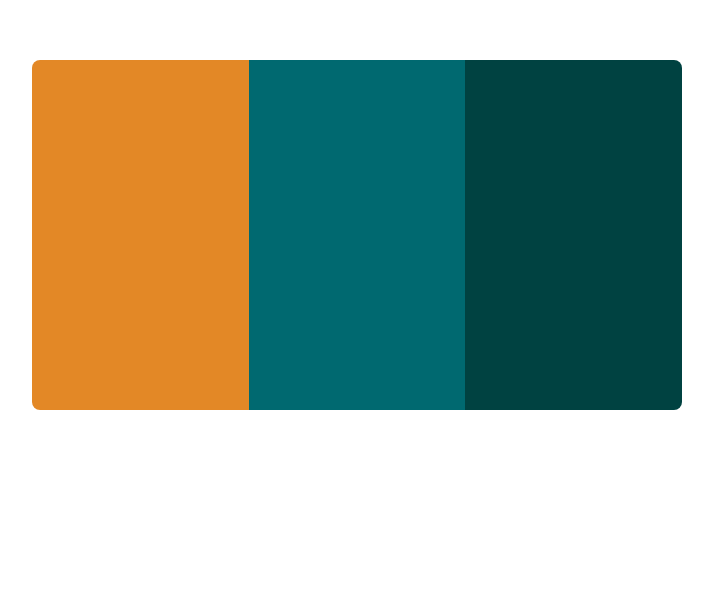
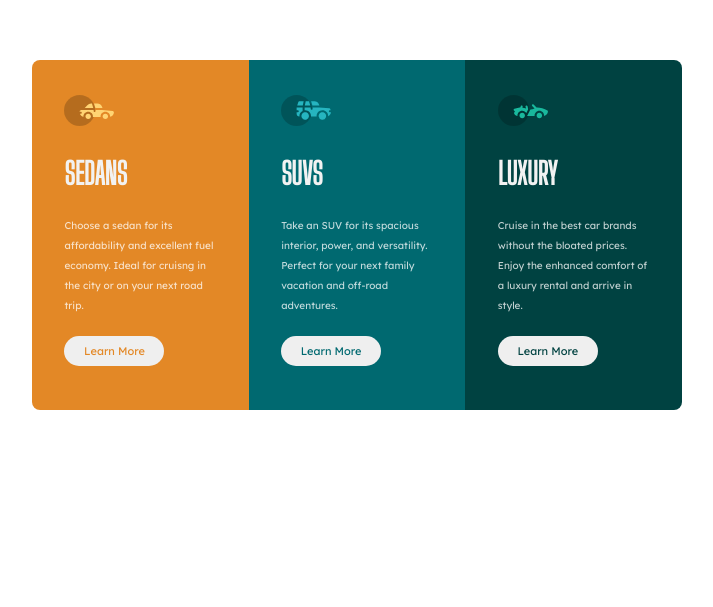
Before and after one commit to jakewebd/3-column-card, a plain HTML site: page index.html in a window 1280 px wide. Shown: the part 193-800 px from the top of the page, without its empty margins (283-996 px from the left). Drawn offline with Linux system fonts and the light colour scheme.

Commit message:
Update index.html

```diff
--- a/index.html
+++ b/index.html
@@ -5,7 +5,8 @@
   <meta name="viewport" content="width=device-width, initial-scale=1.0"> <!-- displays site properly based on user's device -->
 
   <link rel="icon" type="image/png" sizes="32x32" href="./images/favicon-32x32.png">
-
+  <link href="https://fonts.googleapis.com/css?family=Lexend+Deca" rel="stylesheet" type="text/css">
+  <link href="https://fonts.googleapis.com/css?family=Big+Shoulders+Display" rel="stylesheet" type="text/css">
   <title>Frontend Mentor | 3-column preview card component</title>
 <link href="style.css" rel="stylesheet" type="text/css">
 
@@ -15,18 +16,37 @@
 <div class="main-container">
 
   <div class="section-1">
-
-
-
+<img class="car-icon" alt="sedan-icon" src="https://raw.githubusercontent.com/jakewebd/3-column-card/2fbc7ddb0ba47f446f17e926062ee9c062144c66/images/icon-sedans.svg">
+<h2 class="headers">SEDANS</h2>
+<pre>Choose a sedan for its
+affordability and excellent fuel
+economy. Ideal for cruisng in
+the city or on your next road
+trip.
+</pre>
+<button>Learn More        </button>
   </div>
 <div class="section-2">
-
-
+<img alt="suv-icon" class="car-icon" src="https://raw.githubusercontent.com/jakewebd/3-column-card/2fbc7ddb0ba47f446f17e926062ee9c062144c66/images/icon-suvs.svg">
+<h2 class="headers">SUVS</h2>
+<pre>Take an SUV for its spacious
+interior, power, and versatility.
+Perfect for your next family
+vacation and off-road
+adventures.
+</pre>
+<button> Learn More</button>
 </div>
 <div class="section-3">
-
-
-
+<img alt="luxury-icon" class="car-icon" src="https://raw.githubusercontent.com/jakewebd/3-column-card/2fbc7ddb0ba47f446f17e926062ee9c062144c66/images/icon-luxury.svg">
+<h2 class="headers">LUXURY</h2>
+<pre>Cruise in the best car brands
+without the bloated prices.
+Enjoy the enhanced comfort of
+a luxury rental and arrive in
+style.
+</pre>
+<button>Learn More</button>
 
 </div>
 
```
